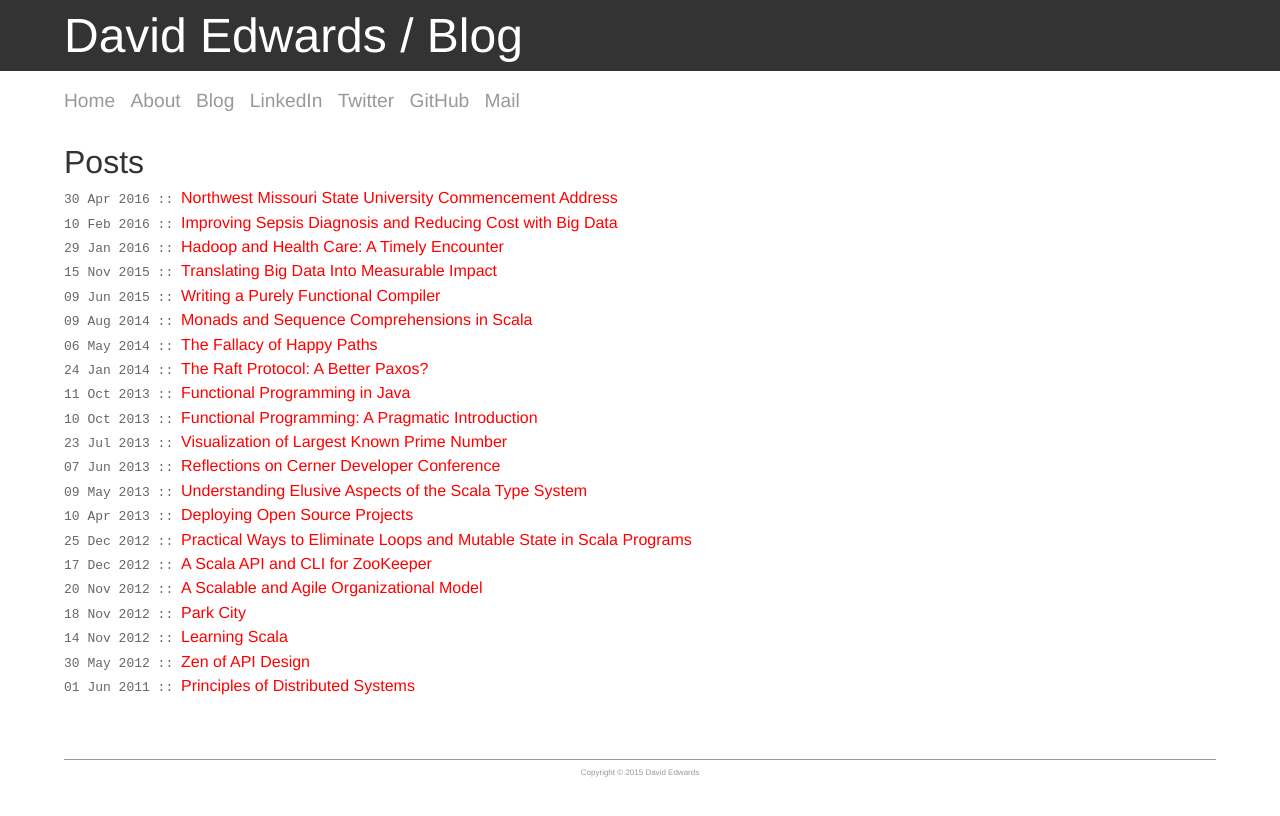
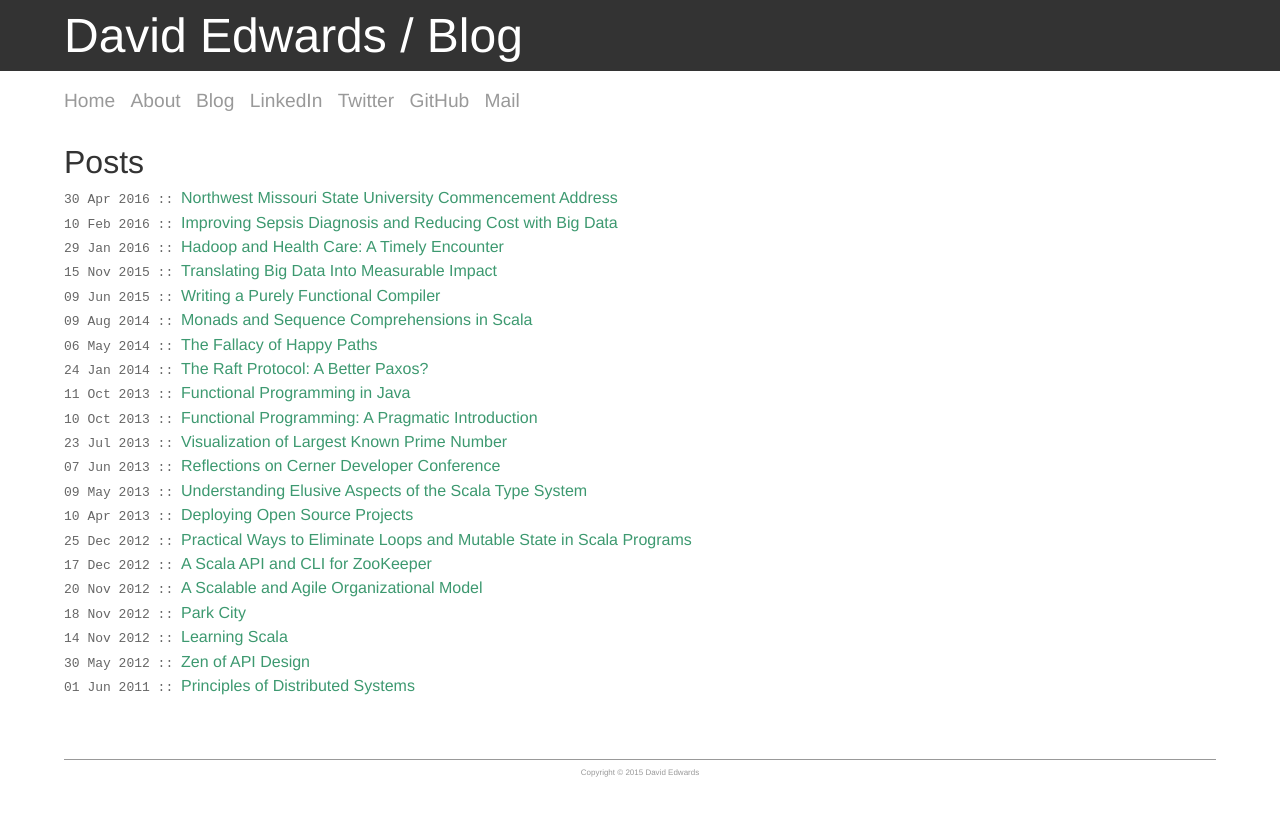
Before and after one commit to davidledwards/davidledwards.github.io, a Jekyll site: the page built from blog/index.html, in a window 1280 px wide. Shown: the top 816 px of the page. Built offline with Jekyll 4.4.1, drawn with Linux system fonts in a browser that asks for light colours.

Commit message:
soften link color

```diff
--- a/css/main.css
+++ b/css/main.css
@@ -111,7 +111,7 @@ h4 {
 
 a {
   text-decoration: none;
-  color: #ff0000;
+  color: #3d9970;
 }
 
 img {
```
